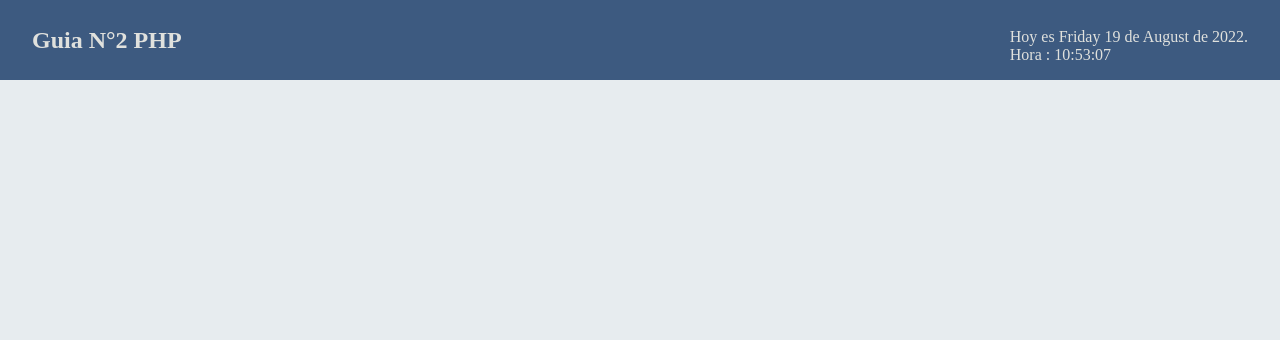
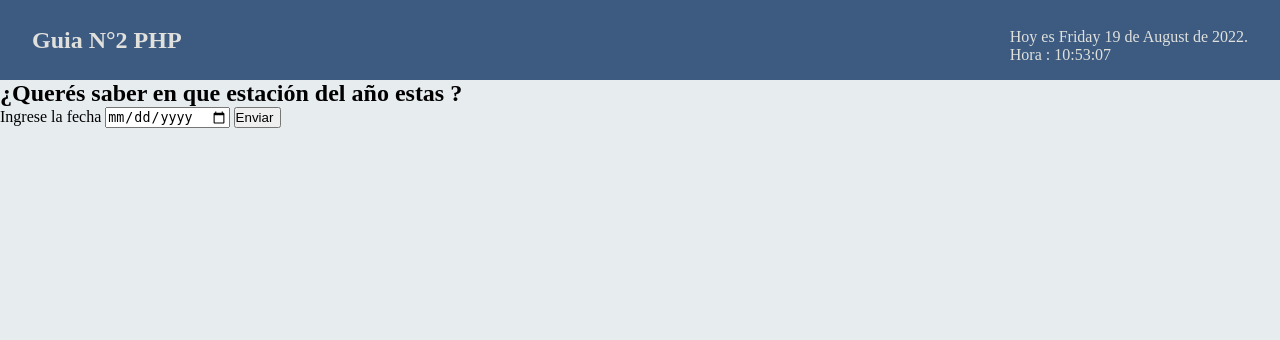
Before and after one commit to Galo98/Practicas-con-php, a PHP site: page / in a window 1280 px wide. Shown: the top 340 px of the page. Run offline with PHP 8.4, Linux system fonts and the light colour scheme.

Commit message:
agregando la seccion del punto 2

```diff
--- a/index.php
+++ b/index.php
@@ -9,5 +9,8 @@
 
     <?php include "partes/header.php" ?>
 
+<section class="estacion" >
+    <?php include "punto2.php" ?>
+</section>
 </body>
 </html>
--- /dev/null
+++ b/punto2.php
@@ -0,0 +1,21 @@
+    <?php
+
+    if(!isset($_POST['fecha'])){
+        $_POST['fecha'] = "";
+    }else{
+        $fechaIngresada = $_POST['fecha'];
+
+        echo "se ingreso la siguiente fecha" .$fechaIngresada;
+    }
+
+    ?>
+
+        <form action="index.php" method="POST">
+            <h2>¿Querés saber en que estación del año estas ?</h2>
+            <label for="tiempo">Ingrese la fecha</label>
+            <input type="date" name="fecha" id="tiempo">
+
+            <button>
+                Enviar
+            </button>
+        </form>
```
